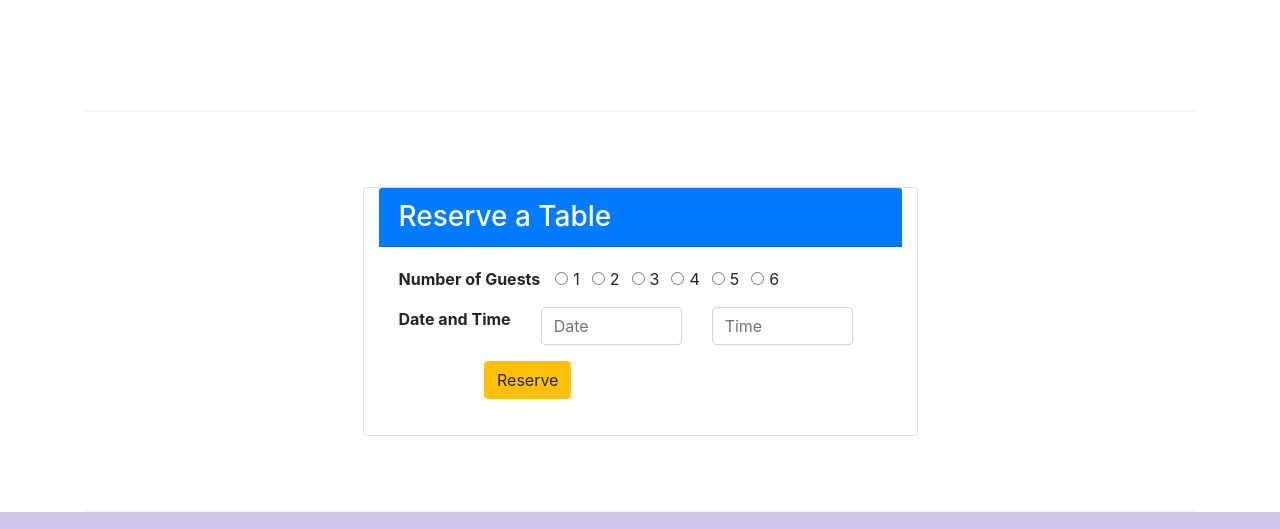
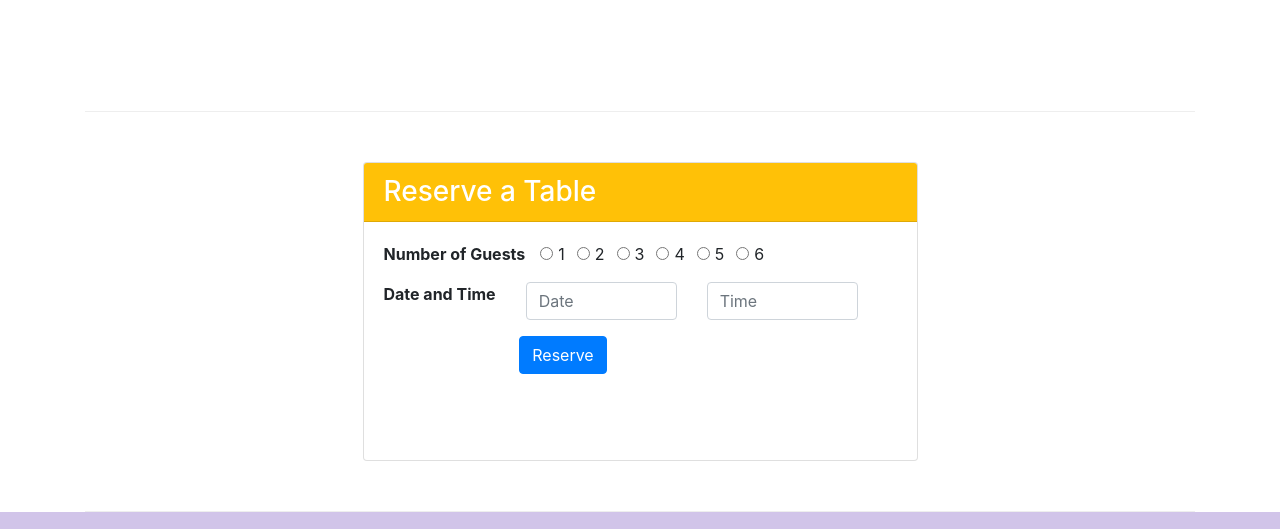
Before and after one commit to SebastianLabadie/Coursera-Bootstrap-Sass-Less, a website: page week-2/index.html in a window 1280 px wide. Shown: the part 1372-1901 px from the top of the page. Drawn offline with nearby package versions, Linux system fonts and the light colour scheme; files whose address does not match are found by name.

Commit message:
Week 2 Assignement 2

```diff
--- a/week-2/index.html
+++ b/week-2/index.html
@@ -107,8 +107,8 @@
                 </div>
         </div>
         <div class="row row-content justify-content-center" id="Reserve_t">
-	                <div class="card align-self-center col-6">
-	                    <h3 class="card-header bg-primary text-white">Reserve a Table</h3>
+	                <div class="card col-6 px-0">
+	                    <h3 class="card-header bg-warning text-white">Reserve a Table</h3>
 	                    <div class="card-body">
 	                        <dl class="row">
 	                            <dt class="col-auto">Number of Guests</dt>
@@ -148,8 +148,8 @@
                         		</div>
 	                        </dl>
 	                        <dl class="row">
-		                        <div class="offset-md-2 col-md-10">
-		                            <button type="Reserve" class="btn btn-warning">Reserve</button>
+		                        <div class="offset-md-3 col-md-10">
+		                            <button type="Reserve" class="btn btn-primary">Reserve</button>
 		                        </div>
 		                    </dl>
 	                    </div>
@@ -164,9 +164,9 @@
                     <h5>Links</h5>
                     <ul class="list-unstyled">
                         <li><a href="./index.html">Home</a></li>
-                        <li><a href="#">About</a></li>
+                        <li><a href="./aboutus.html">About</a></li>
                         <li><a href="#">Menu</a></li>
-                        <li><a href="#">Contact</a></li>
+                        <li><a href="./contactus.html">Contact</a></li>
                     </ul>
                 </div>
                 <div class="col-7 col-sm-5">
```
